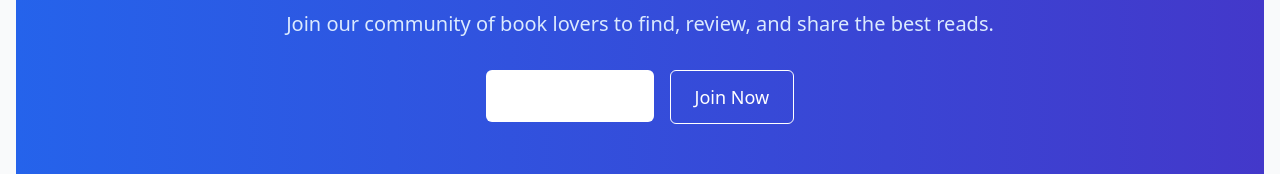
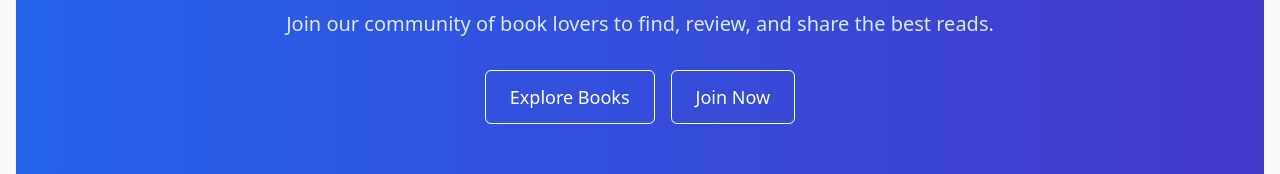
Before and after one commit to CHARANCHERRY123456/book-review, a React (Vite) app in the folder frontend/: page / in a window 1280 px wide. Shown: the part 272-446 px from the top of the page. Built offline with nearby package versions, Linux system fonts and the light colour scheme; no server answers.

Commit message:
add vercel.json

```diff
--- a/frontend/src/pages/HomePage.tsx
+++ b/frontend/src/pages/HomePage.tsx
@@ -53,13 +53,13 @@
           <div className="flex flex-col sm:flex-row gap-4 justify-center">
             {user && user.role === 'admin' ? (
               <Link to="/admin/books/add">
-                <Button size="lg" className="bg-white text-black hover:bg-blue-50">
+                <Button size="lg" variant="outline" className="border-white text-white hover:bg-blue-700">
                   Add Book
                 </Button>
               </Link>
             ) : (
               <Link to="/books">
-                <Button size="lg" className="bg-white text-black hover:bg-blue-50">
+                <Button size="lg" variant="outline" className="border-white text-white hover:bg-blue-700">
                   Explore Books
                 </Button>
               </Link>
```
Also changed, not shown: frontend/vercel.json (added).
